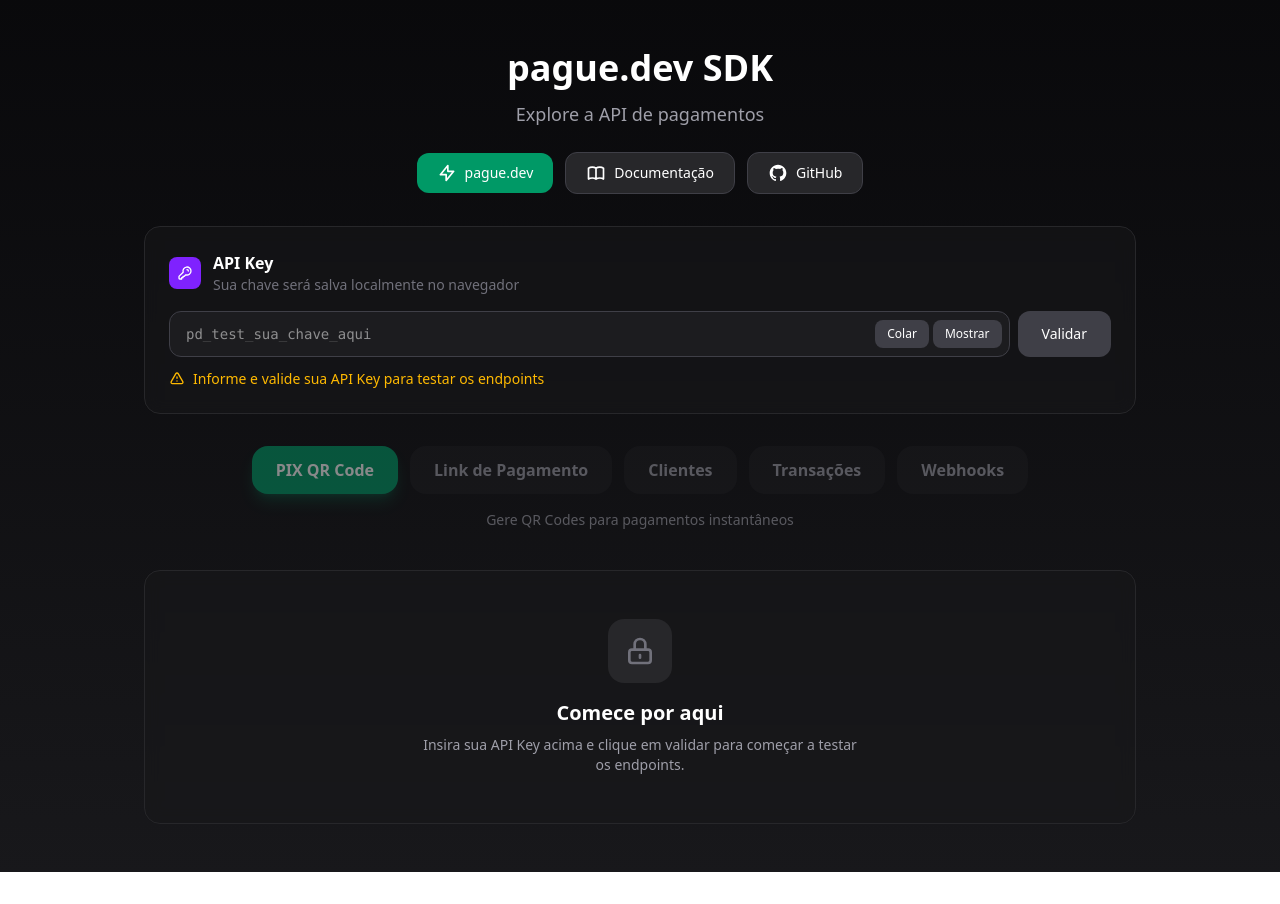
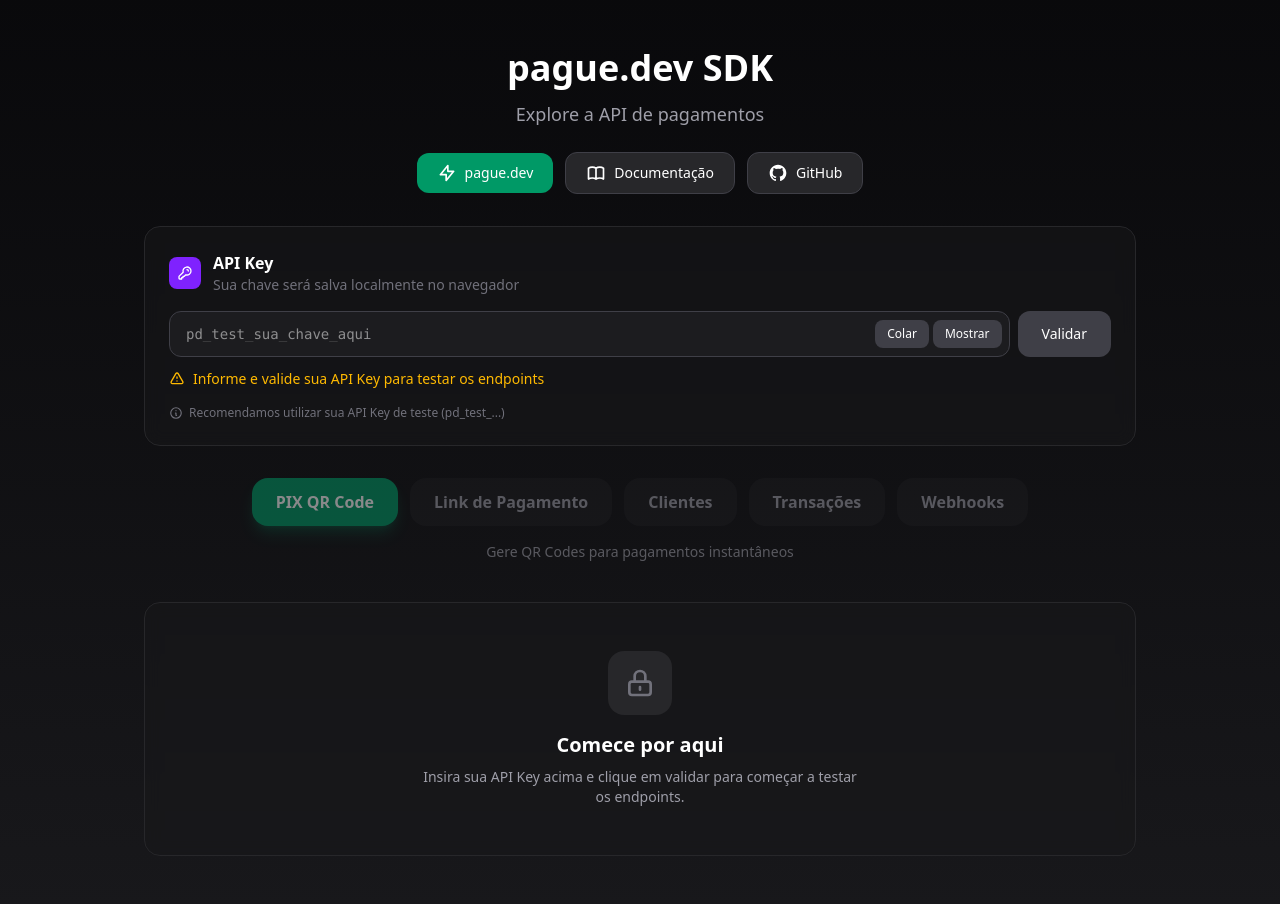
Before and after one commit to pague-dev/sdk-example, a React (Vite) app: page / in a window 1280 px wide. Before the commit the page ends 872 px from the top, so only its background shows below. Built offline with nearby package versions, Linux system fonts and the light colour scheme.

Commit message:
feat(App): add disclaimer for API key usage to enhance user guidance
Introduce a disclaimer in the API key section recommending the use of a test API key. This addition aims to improve user understanding and encourage safe testing practices when interacting with the application.

```diff
--- a/src/App.tsx
+++ b/src/App.tsx
@@ -425,6 +425,14 @@
               API Key válida - você pode usar todos os endpoints
             </p>
           )}
+
+          {/* Disclaimer */}
+          <p className="text-zinc-500 text-xs mt-4 flex items-center gap-1.5">
+            <svg className="w-3.5 h-3.5" fill="none" viewBox="0 0 24 24" stroke="currentColor">
+              <path strokeLinecap="round" strokeLinejoin="round" strokeWidth={2} d="M13 16h-1v-4h-1m1-4h.01M21 12a9 9 0 11-18 0 9 9 0 0118 0z" />
+            </svg>
+            Recomendamos utilizar sua API Key de teste (pd_test_...)
+          </p>
         </div>
 
         {/* Flow Selection */}
```
